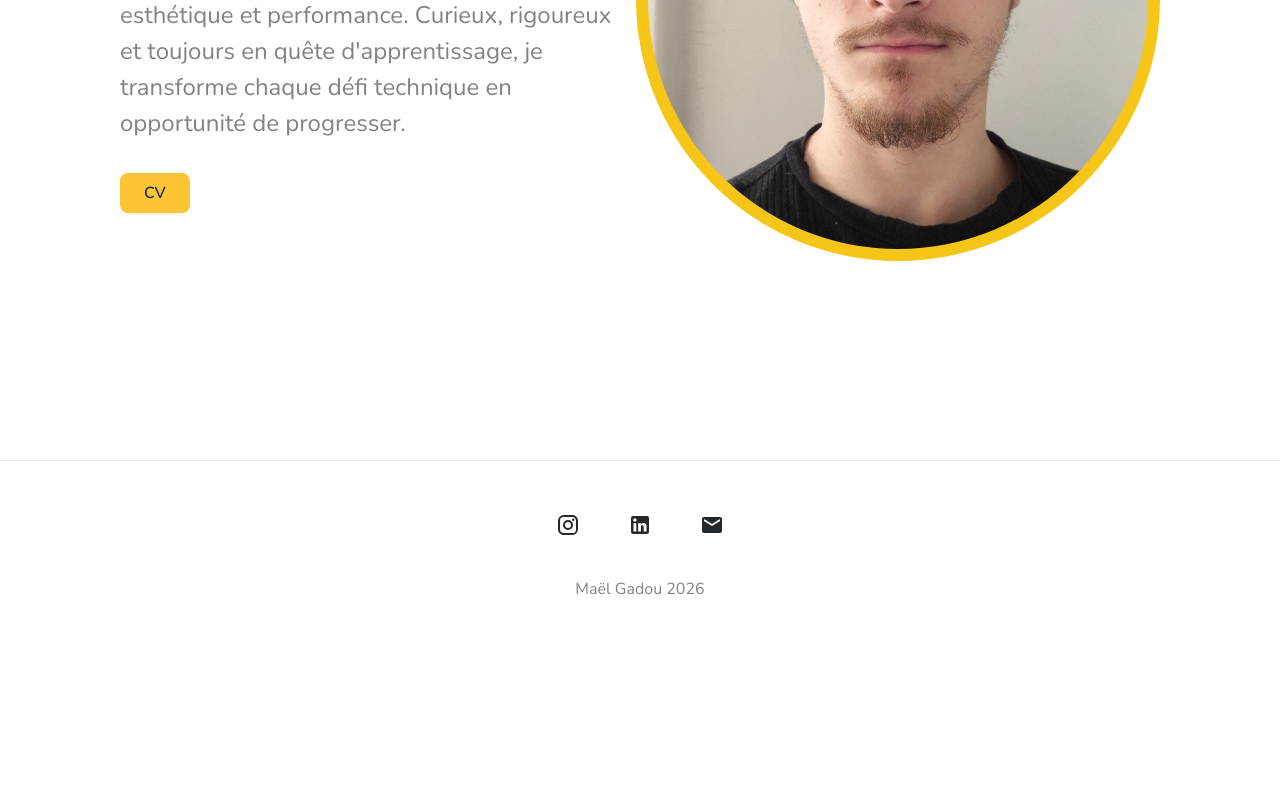
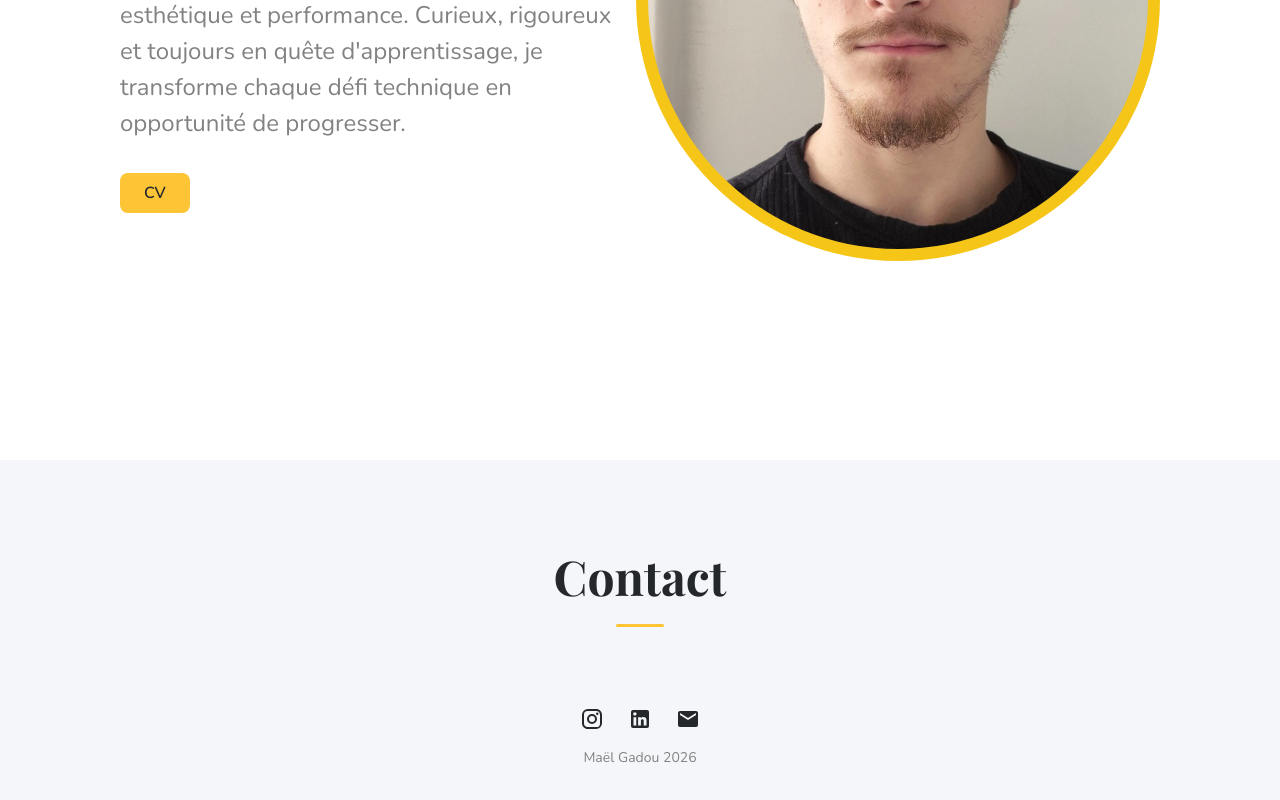
Before and after one commit to Lesgad/Portefolio, a React (Vite) app: page / in a window 1280 px wide. Shown: the part 1162-1962 px from the top of the page. Before the commit the page ends 1799 px from the top, so only its background shows below. Built offline with nearby package versions, Linux system fonts and the light colour scheme.

Commit message:
Création du footer de contact

```diff
--- a/src/App.jsx
+++ b/src/App.jsx
@@ -1,7 +1,7 @@
 import Navbar from './components/Navbar'
 import Hero from './components/Hero'
 import About from './components/About'
-import Footer from './components/Footer'
+import Contact from './components/Contact'
 
 function App() {
   return (
@@ -11,8 +11,8 @@ function App() {
         <main className="flex-1">
           <Hero />
           <About />
+          <Contact />
         </main>
-        <Footer />
       </div>
     </>
   )
--- /dev/null
+++ b/src/components/Contact.jsx
@@ -0,0 +1,78 @@
+const socialLinks = [
+  {
+    label: 'Instagram',
+    href: 'https://www.instagram.com/maelgadou/',
+    icon: (
+      <svg xmlns="http://www.w3.org/2000/svg" width="24" height="24" viewBox="0 0 24 24" fill="currentColor">
+        <path d="M7.8 2h8.4C19.4 2 22 4.6 22 7.8v8.4a5.8 5.8 0 0 1-5.8 5.8H7.8C4.6 22 2 19.4 2 16.2V7.8A5.8 5.8 0 0 1 7.8 2m-.2 2A3.6 3.6 0 0 0 4 7.6v8.8C4 18.39 5.61 20 7.6 20h8.8a3.6 3.6 0 0 0 3.6-3.6V7.6C20 5.61 18.39 4 16.4 4H7.6m9.65 1.5a1.25 1.25 0 0 1 1.25 1.25A1.25 1.25 0 0 1 17.25 8 1.25 1.25 0 0 1 16 6.75a1.25 1.25 0 0 1 1.25-1.25M12 7a5 5 0 0 1 5 5 5 5 0 0 1-5 5 5 5 0 0 1-5-5 5 5 0 0 1 5-5m0 2a3 3 0 0 0-3 3 3 3 0 0 0 3 3 3 3 0 0 0 3-3 3 3 0 0 0-3-3Z" />
+      </svg>
+    ),
+  },
+  {
+    label: 'LinkedIn',
+    href: 'https://www.linkedin.com/in/maël-gadou-489678295/',
+    icon: (
+      <svg xmlns="http://www.w3.org/2000/svg" width="24" height="24" viewBox="0 0 24 24" fill="currentColor">
+        <path d="M19 3A2 2 0 0 1 21 5V19A2 2 0 0 1 19 21H5A2 2 0 0 1 3 19V5A2 2 0 0 1 5 3H19M18.5 18.5V13.2A3.26 3.26 0 0 0 15.24 9.94C14.39 9.94 13.4 10.46 12.92 11.24V10.13H10.13V18.5H12.92V13.57C12.92 12.8 13.54 12.17 14.31 12.17A1.4 1.4 0 0 1 15.71 13.57V18.5H18.5M6.88 8.56A1.68 1.68 0 0 0 8.56 6.88C8.56 5.95 7.81 5.19 6.88 5.19A1.69 1.69 0 0 0 5.19 6.88C5.19 7.81 5.95 8.56 6.88 8.56M8.27 18.5V10.13H5.5V18.5H8.27Z" />
+      </svg>
+    ),
+  },
+  {
+    label: 'Email',
+    href: 'mailto:mael.gadou@yopmail.com',
+    icon: (
+      <svg xmlns="http://www.w3.org/2000/svg" width="24" height="24" viewBox="0 0 24 24" fill="currentColor">
+        <path d="M20 4H4c-1.1 0-2 .9-2 2v12c0 1.1.9 2 2 2h16c1.1 0 2-.9 2-2V6c0-1.1-.9-2-2-2zm0 4-8 5-8-5V6l8 5 8-5v2z" />
+      </svg>
+    ),
+  },
+]
+
+export default function Contact() {
+  return (
+    <section id="contact" style={{ backgroundColor: '#F5F6FA', paddingTop: '80px', paddingBottom: '48px' }}>
+
+      {/* Titre */}
+      <div style={{ textAlign: 'center' }}>
+        <h2 style={{
+          fontFamily: '"Playfair Display", serif',
+          fontWeight: 700,
+          fontSize: '48px',
+          color: '#25282B',
+          margin: 0,
+        }}>
+          Contact
+        </h2>
+        <div style={{
+          width: '48px',
+          height: '3px',
+          backgroundColor: '#FDC435',
+          margin: '12px auto 0',
+          borderRadius: '2px',
+        }} />
+      </div>
+
+      {/* Réseaux + copyright */}
+      <div style={{ display: 'flex', flexDirection: 'column', alignItems: 'center', gap: '16px', marginTop: '80px' }}>
+        <div style={{ display: 'flex', gap: '24px' }}>
+          {socialLinks.map((social) => (
+            <a
+              key={social.label}
+              href={social.href}
+              target="_blank"
+              rel="noopener noreferrer"
+              aria-label={social.label}
+              style={{ color: '#25282B', display: 'flex', alignItems: 'center', justifyContent: 'center' }}
+            >
+              {social.icon}
+            </a>
+          ))}
+        </div>
+        <p style={{ fontFamily: 'Nunito, sans-serif', fontSize: '14px', color: '#828282', margin: 0 }}>
+          Maël Gadou 2026
+        </p>
+      </div>
+
+    </section>
+  )
+}
```
